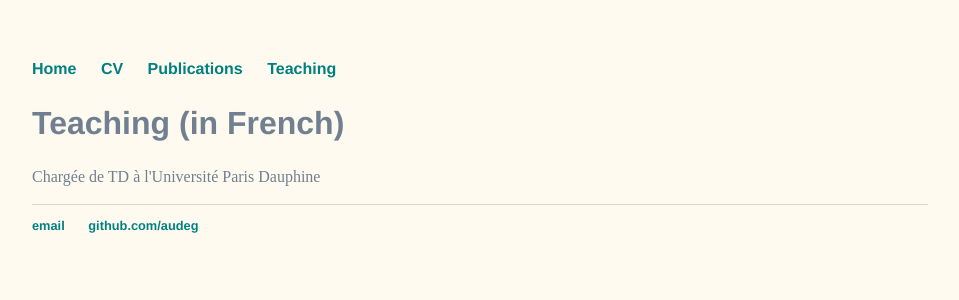
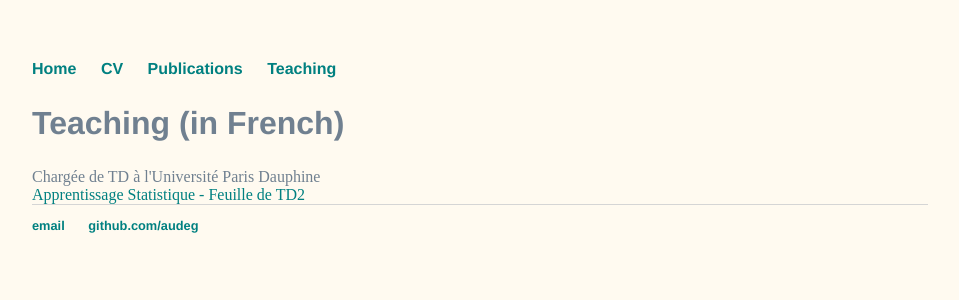
Before and after one commit to audeg/audeg.github.io, a Jekyll site: the page built from teaching/index.html, in a window 1280 px wide. Shown: the top 300 px of the page, without its empty margins (160-1119 px from the left). Built offline with Jekyll 4.4.1, drawn with Linux system fonts in a browser that asks for light colours.

Commit message:
Update index.html

```diff
--- a/teaching/index.html
+++ b/teaching/index.html
@@ -6,4 +6,5 @@ title: Teaching
 
 Chargée de TD à l'Université Paris Dauphine
 <br/>
+<a href="TD2-ML.pdf">Apprentissage Statistique - Feuille de TD2</a>
 <br/>
```
